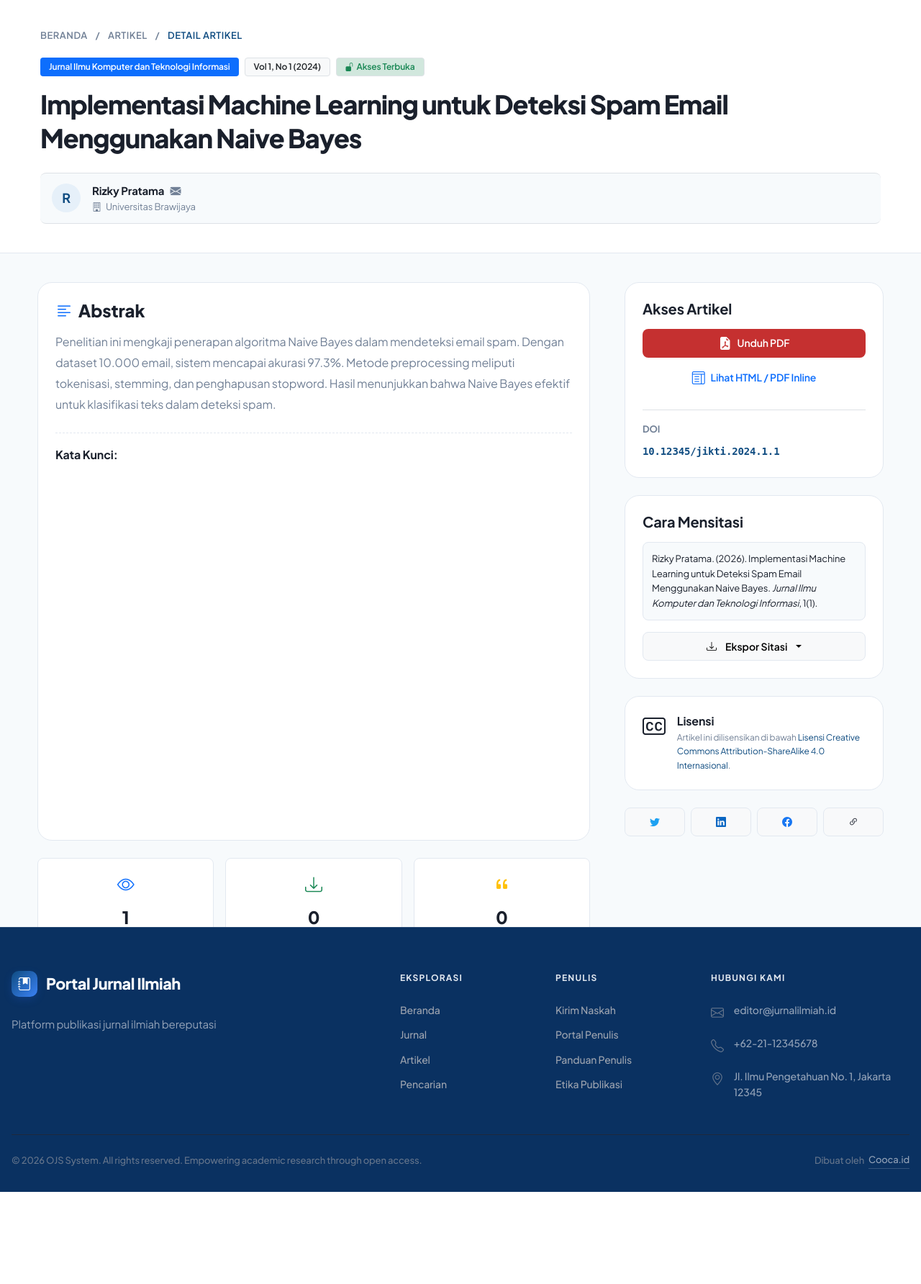
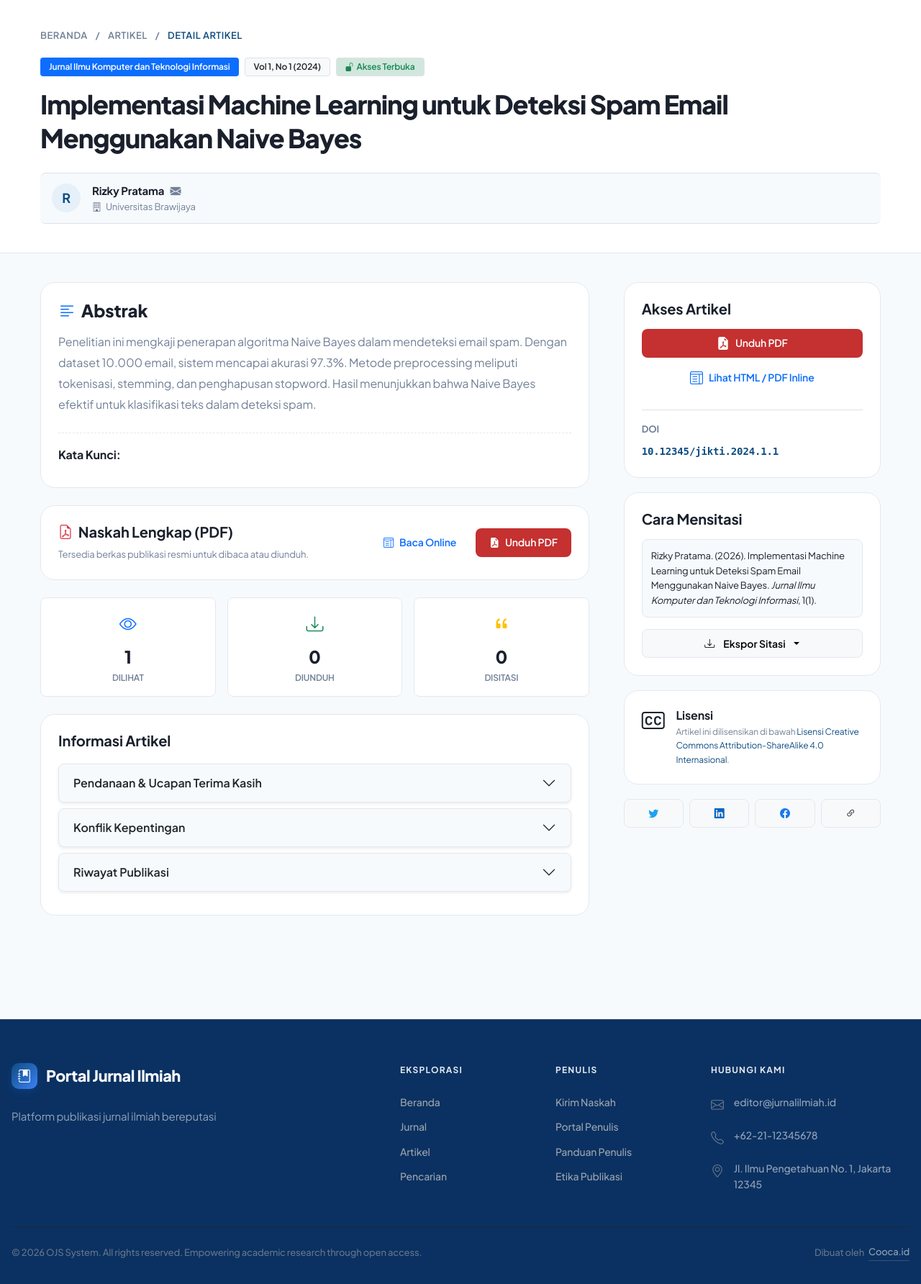
Before and after one commit to mustaqim-project/ojs-system, a Laravel app: page /articles/implementasi-machine-learning-deteksi-spam-email in a window 1280 px wide. Shown: the part 70-1854 px from the top of the page at 72% size. Before the commit the page ends 1726 px from the top, so only its background shows below. Run offline with Laravel 12, Linux system fonts and the light colour scheme; data comes from the database, SQL or seed files in the repository; parts of the project's set-up code (start-up, migrations or seed data) failed here and were passed over; some libraries are stand-ins or nearby versions.

Commit message:
fix(article): prevent body and sidebar from being cut off or overlapped by footer

```diff
--- a/public/css/ojs.css
+++ b/public/css/ojs.css
@@ -783,6 +783,9 @@
   background: #0a3161;
   color: #9CA3AF;
   margin-top: 80px;
+  clear: both;
+  position: relative;
+  z-index: 1;
 }
 
 .pub-footer-inner {
@@ -1522,7 +1525,7 @@
   transition: all 0.2s ease;
   text-decoration: none;
   display: block;
-  height: 100%;
+  height: auto;
 }
 
 .pub-card:hover {
--- a/resources/views/layouts/app.blade.php
+++ b/resources/views/layouts/app.blade.php
@@ -154,13 +154,13 @@
         </div>
     @endif
 
-    <main class="flex-grow-1">
+    <main class="flex-grow-1" style="position: relative; z-index: 1;">
         @yield('content')
     </main>
 
     {{-- FOOTER --}}
     <footer class="pub-footer animate__animated animate__fadeIn" role="contentinfo"
-        style="position: relative; z-index: 10; padding: 60px 0 20px; border-top: 1px solid rgba(255,255,255,0.1); background: #0a3161;">
+        style="position: relative; z-index: 2; padding: 60px 0 20px; border-top: 1px solid rgba(255,255,255,0.1); background: #0a3161; clear: both; margin-top: auto;">
         <div class="container" style="max-width: 1400px;">
             <div class="row g-5">
                 <div class="col-12 col-lg-5">
--- a/resources/views/public/articles/show.blade.php
+++ b/resources/views/public/articles/show.blade.php
@@ -51,8 +51,8 @@
   </div>
 </div>
 
-<div class="container" style="max-width:1200px; padding:40px 12px;">
-  <div class="row g-5">
+<div class="container" style="max-width:1200px; padding:40px 16px 80px; margin-bottom:40px;">
+  <div class="row g-5 align-items-start">
 
     {{-- Main Article Content --}}
     <div class="col-12 col-lg-8">
@@ -78,6 +78,24 @@
           </div>
         </div>
         @endif
+      </div>
+
+      {{-- Full Text / PDF Galley Card --}}
+      <div class="pub-card mb-4" data-aos="fade-up">
+        <div class="d-flex align-items-center justify-content-between flex-wrap gap-3">
+          <div>
+            <h5 style="font-weight:700; margin:0 0 6px 0; color:var(--text-main);"><i class="bi bi-file-earmark-pdf text-danger me-2"></i>Naskah Lengkap (PDF)</h5>
+            <span style="font-size:13px; color:var(--text-muted);">Tersedia berkas publikasi resmi untuk dibaca atau diunduh.</span>
+          </div>
+          <div class="d-flex gap-2 flex-wrap">
+            <a href="{{ route('public.articles.download', $article->slug) }}?mode=inline" target="_blank" class="btn btn-outline-primary d-inline-flex align-items-center gap-2" style="font-weight:600; border-radius:8px; padding:10px 18px;">
+              <i class="bi bi-layout-text-window"></i> Baca Online
+            </a>
+            <a href="{{ route('public.articles.download', $article->slug) }}" class="btn btn-danger d-inline-flex align-items-center gap-2" style="font-weight:600; border-radius:8px; padding:10px 18px;">
+              <i class="bi bi-file-earmark-pdf-fill"></i> Unduh PDF
+            </a>
+          </div>
+        </div>
       </div>
 
       {{-- Metrics & Stats (Visual) --}}
@@ -161,8 +179,8 @@
     </div>
 
     {{-- Sidebar (Actions & Citation) --}}
-    <div class="col-12 col-lg-4 article-sidebar" data-aos="fade-left">
-      <div style="position:sticky; top:100px; display:flex; flex-direction:column; gap:24px;">
+    <div class="col-12 col-lg-4 article-sidebar">
+      <div style="position:-webkit-sticky; position:sticky; top:90px; display:flex; flex-direction:column; gap:20px; z-index:2;">
 
         {{-- Download & Read Action --}}
         <div style="background:var(--bg-surface); border:1px solid var(--border); border-radius:var(--radius-lg); padding:24px;">
@@ -233,5 +251,6 @@
     </div>
 
   </div>
+  <div class="clearfix" style="clear:both;"></div>
 </div>
 @endsection
```
